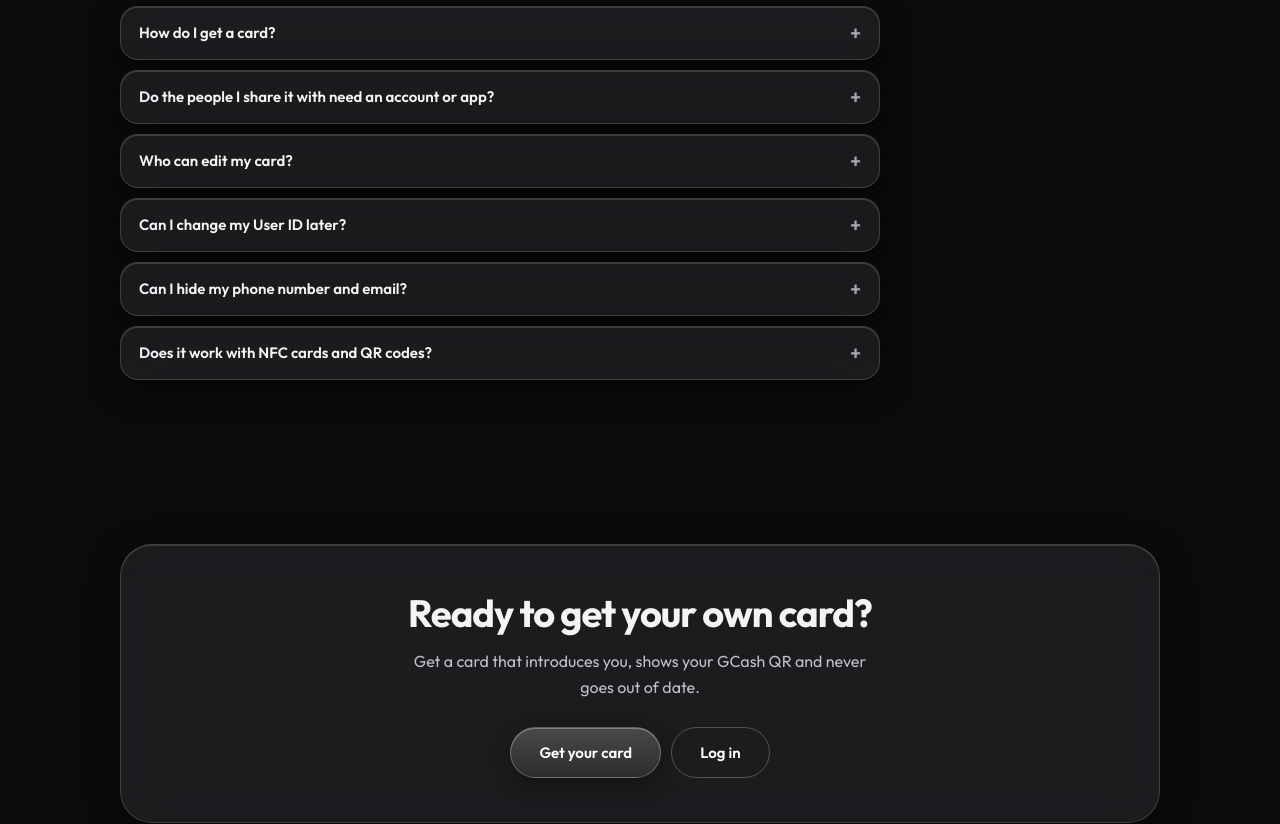
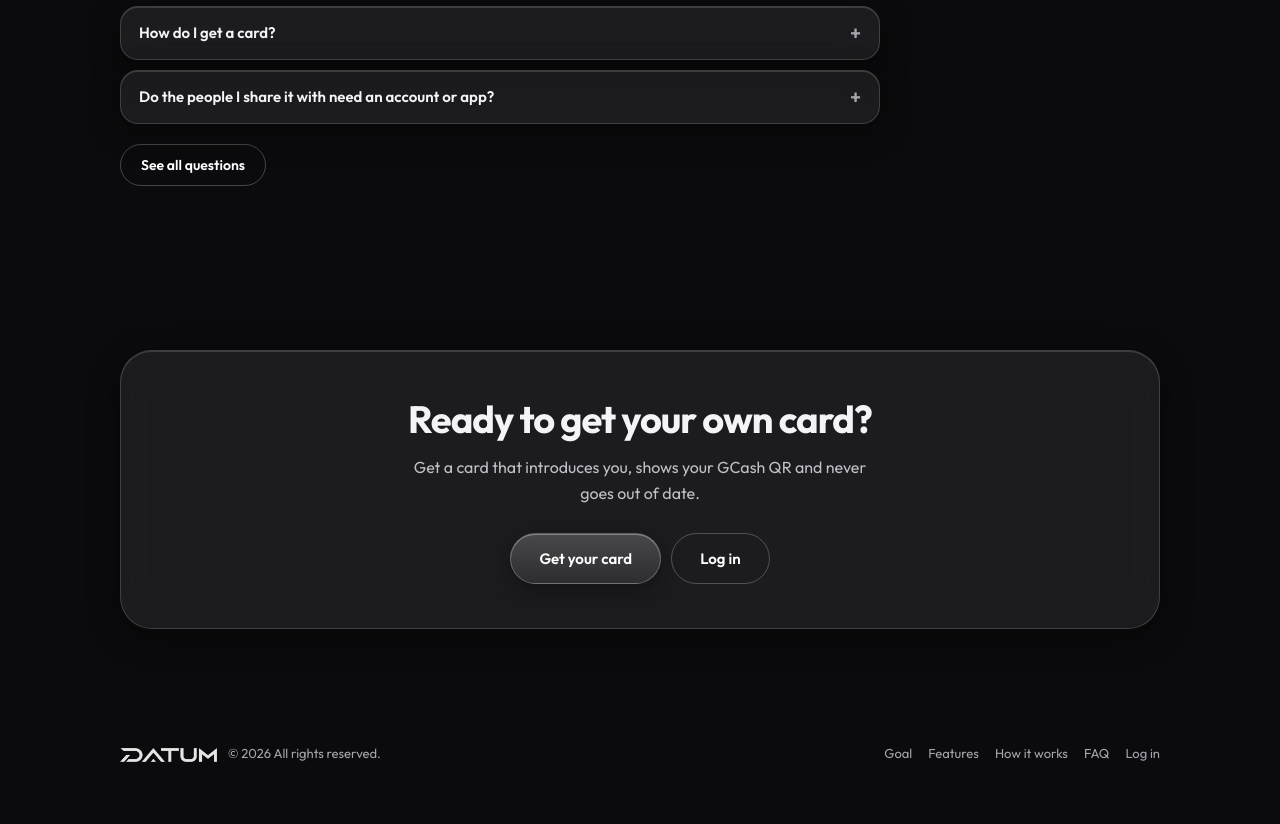
Before and after one commit to loomslogic/datum, a plain HTML site: page index.html in a window 1280 px wide. Shown: the part 4400-5224 px from the top of the page. Drawn offline with Linux system fonts and the light colour scheme.

Commit message:
Update FAQ links and footer navigation

```diff
--- a/index.html
+++ b/index.html
@@ -37,7 +37,7 @@
         <a class="t" href="#goal">Goal</a>
         <a class="t" href="#features">Features</a>
         <a class="t" href="#how">How it works</a>
-        <a class="t" href="#faq">FAQ</a>
+        <a class="t" href="faq.html">FAQ</a>
         <a class="t" href="dashboard.html">Log in</a>
       </div>
     </div>
@@ -196,11 +196,8 @@
       <div class="faq">
         <details class="glass rv"><summary>How do I get a card?</summary><p>Contact DATUM. A moderator will set up your account and card, and you can then edit it yourself anytime.</p></details>
         <details class="glass rv"><summary>Do the people I share it with need an account or app?</summary><p>No. Your card is a normal web page, so anyone can open it in their phone browser.</p></details>
-        <details class="glass rv"><summary>Who can edit my card?</summary><p>Only you, after logging in. Accounts are created by DATUM moderators, and visitors can only view a card.</p></details>
-        <details class="glass rv"><summary>Can I change my User ID later?</summary><p>Yes, in Account settings. Your permanent NFC link never changes, so your card keeps working. Only the older name-based link changes.</p></details>
-        <details class="glass rv"><summary>Can I hide my phone number and email?</summary><p>Yes. By default the card only shows "Tap to call" and "Send email" buttons. You can choose to show the actual details in the dashboard.</p></details>
-        <details class="glass rv"><summary>Does it work with NFC cards and QR codes?</summary><p>Yes. Tap an NFC card or scan your QR code and your card opens in the phone browser. Most modern phones can read NFC.</p></details>
       </div>
+      <div class="rv" style="margin-top:20px"><a class="pill ghost" href="faq.html">See all questions</a></div>
     </div>
   </section>
 
@@ -221,7 +218,7 @@
   <footer class="lf">
     <div class="container">
       <div><img class="flogo" src="logo.png" alt="DATUM"> &copy; <span id="yr"></span> All rights reserved.</div>
-      <div><a href="#goal">Goal</a><a href="#features">Features</a><a href="#how">How it works</a><a href="dashboard.html">Log in</a></div>
+      <div><a href="#goal">Goal</a><a href="#features">Features</a><a href="#how">How it works</a><a href="faq.html">FAQ</a><a href="dashboard.html">Log in</a></div>
     </div>
   </footer>
 </div>
```
